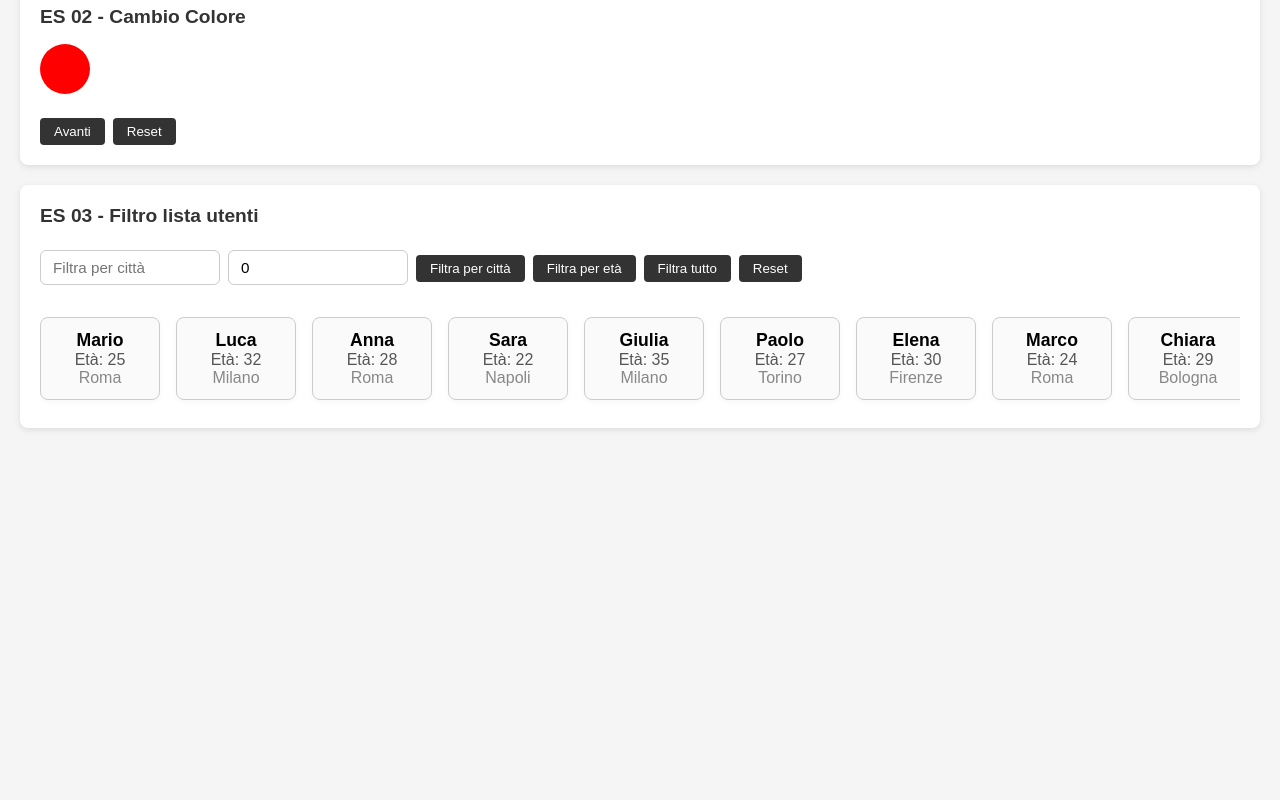
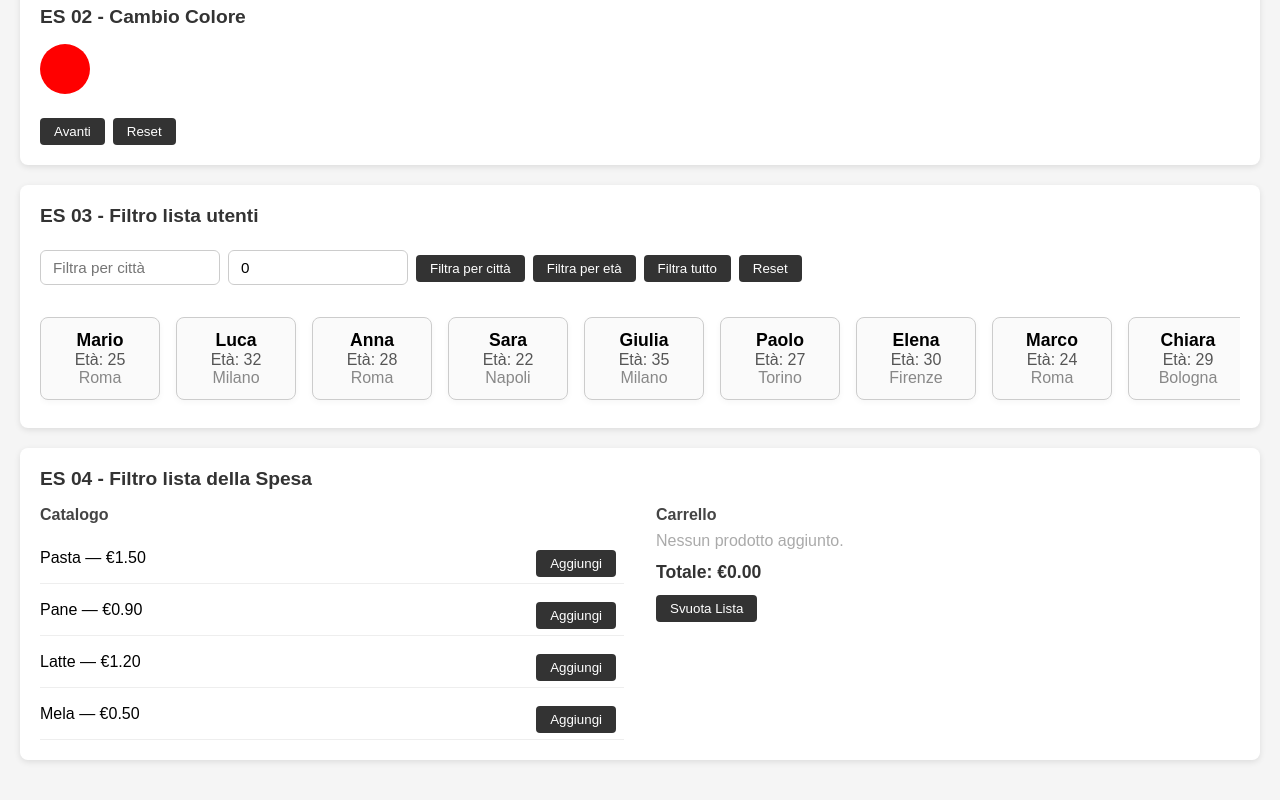
Before and after one commit to UmbertoCarbone/react_hook_ts, a React (Vite) app: page /useReducer in a window 1280 px wide. Shown: the part 286-1086 px from the top of the page. Before the commit the page ends 800 px from the top, so only its background shows below. Built offline with nearby package versions, Linux system fonts and the light colour scheme.

Commit message:
es 04 useReducer

```diff
--- a/src/App.jsx
+++ b/src/App.jsx
@@ -1,5 +1,10 @@
 import { BrowserRouter, Routes, Route } from "react-router-dom";
 import ReducePage from "./pages/ReducePage";
+import MemoPage from "./pages/MemoPage";
+import CallbackPage from "./pages/CallbackPage";
+import RefPage from "./pages/RefPage";
+import CustomHookPage from "./pages/CustomHookPage";
+import StoragePage from "./pages/StoragePage";
 import Homepage from "./pages/Homepage";
 function App() {
   return (
@@ -7,6 +12,11 @@ function App() {
       <Routes>
         <Route path="/" element={<Homepage />} />
         <Route path="/useReducer" element={<ReducePage />} />
+        <Route path="/useMemo" element={<MemoPage />} />
+        <Route path="/useCallback" element={<CallbackPage />} />
+        <Route path="/useRef" element={<RefPage />} />
+        <Route path="/customHook" element={<CustomHookPage />} />
+        <Route path="/storage" element={<StoragePage />} />
       </Routes>
     </BrowserRouter>
   );
--- /dev/null
+++ b/src/components/reducer/UseReducer04.jsx
@@ -0,0 +1,107 @@
+import { useReducer } from "react";
+
+//TODO:
+const catalogo = [
+  { id: 1, nome: "Pasta", prezzo: 1.5 },
+  { id: 2, nome: "Pane", prezzo: 0.9 },
+  { id: 3, nome: "Latte", prezzo: 1.2 },
+  { id: 4, nome: "Mela", prezzo: 0.5 },
+];
+
+//TODO:
+const initialState = { prodotti: [], totale: 0 };
+
+//TODO:
+function reducer(state, action) {
+  switch (action.type) {
+    case "AGGIUNGI": {
+      const nuoviProdotti = [...state.prodotti, action.payload];
+      return {
+        prodotti: nuoviProdotti,
+        totale: nuoviProdotti.reduce((acc, p) => acc + p.prezzo, 0),
+      };
+    }
+    case "RIMUOVI_ITEM": {
+      const rimuoviProdotto = state.prodotti.filter(
+        (p) => p.id !== action.payload,
+      );
+      return {
+        prodotti: rimuoviProdotto,
+        totale: rimuoviProdotto.reduce((acc, p) => acc + p.prezzo, 0),
+      };
+    }
+
+    case "SVUOTA_LISTA": {
+      return initialState;
+    }
+
+    default:
+      return state;
+  }
+}
+
+export default function UseReducer04() {
+  //TODO:
+  const [state, dispatch] = useReducer(reducer, initialState);
+
+
+
+  return (
+    <>
+      <div className="esercizio">
+        <h2>ES 04 - Filtro lista della Spesa</h2>
+
+        <div className="carrello-catalogo">
+          {/* Colonna sinistra: catalogo */}
+          <div className="carrello-sezione">
+            <h3>Catalogo</h3>
+            <ul>
+              {catalogo.map((product) => {
+                const giaAggiunto = state.prodotti.find((p) => p.id === product.id);
+                return (
+                  <li key={product.id}>
+                    <span>{product.nome} — €{product.prezzo.toFixed(2)}</span>
+                    <button
+                      className="btn-aggiungi"
+                      disabled={giaAggiunto}
+                      onClick={() => dispatch({ type: "AGGIUNGI", payload: product })}
+                    >
+                      Aggiungi
+                    </button>
+                  </li>
+                );
+              })}
+            </ul>
+          </div>
+
+          {/* Colonna destra: carrello */}
+          <div className="carrello-sezione">
+            <h3>Carrello</h3>
+            {state.prodotti.length === 0 ? (
+              <p style={{ color: "#aaa" }}>Nessun prodotto aggiunto.</p>
+            ) : (
+              state.prodotti.map((p) => (
+                <div key={p.id} className="carrello-item">
+                  <span>{p.nome} — €{p.prezzo.toFixed(2)}</span>
+                  <button
+                    className="btn-rimuovi"
+                    onClick={() => dispatch({ type: "RIMUOVI_ITEM", payload: p.id })}
+                  >
+                    Rimuovi
+                  </button>
+                </div>
+              ))
+            )}
+            <p className="carrello-totale">Totale: €{state.totale.toFixed(2)}</p>
+            <button
+              className="btn-svuota"
+              onClick={() => dispatch({ type: "SVUOTA_LISTA" })}
+            >
+              Svuota Lista
+            </button>
+          </div>
+        </div>
+      </div>
+    </>
+  );
+}
--- a/src/index.css
+++ b/src/index.css
@@ -90,6 +90,82 @@ body {
   background-color: #555;
 }
 
+/* --- Carrello ES04 --- */
+.carrello-catalogo {
+  display: flex;
+  gap: 32px;
+  align-items: flex-start;
+  flex-wrap: wrap;
+  margin-top: 12px;
+}
+
+.carrello-catalogo ul {
+  list-style: none;
+  padding: 0;
+  min-width: 220px;
+}
+
+.carrello-catalogo li {
+  display: flex;
+  align-items: center;
+  gap: 8px;
+  padding: 6px 0;
+  border-bottom: 1px solid #eee;
+}
+
+.carrello-catalogo li span {
+  flex: 1;
+}
+
+.carrello-sezione {
+  flex: 1;
+  min-width: 220px;
+}
+
+.carrello-sezione h3 {
+  font-size: 1rem;
+  margin-bottom: 8px;
+  color: #444;
+}
+
+.carrello-item {
+  display: flex;
+  align-items: center;
+  justify-content: space-between;
+  padding: 6px 0;
+  border-bottom: 1px solid #eee;
+}
+
+.carrello-totale {
+  margin-top: 12px;
+  font-size: 1.1rem;
+  font-weight: bold;
+  color: #333;
+}
+
+.btn-aggiungi:disabled {
+  opacity: 0.35;
+  cursor: not-allowed;
+  background-color: #999;
+}
+
+.btn-rimuovi {
+  background-color: #c0392b;
+}
+
+.btn-rimuovi:hover {
+  background-color: #e74c3c;
+}
+
+.btn-svuota {
+  background-color: #7f8c8d;
+  margin-top: 12px;
+}
+
+.btn-svuota:hover {
+  background-color: #95a5a6;
+}
+
 
 .esercizio {
     background-color: white;
--- /dev/null
+++ b/src/pages/CallbackPage.jsx
@@ -0,0 +1,12 @@
+
+
+export default function CallbackPage() {
+  return (
+    <>
+      <h1 className="esercizio" style={{ textAlign: "center" }}>
+        Esercizi con useCallback
+      </h1>
+
+    </>
+  );
+}
--- /dev/null
+++ b/src/pages/CustomHookPage.jsx
@@ -0,0 +1,12 @@
+
+
+export default function CustomHookPage() {
+  return (
+    <>
+      <h1 className="esercizio" style={{ textAlign: "center" }}>
+        Esercizi con Custom Hook
+      </h1>
+
+    </>
+  );
+}
--- a/src/pages/Homepage.jsx
+++ b/src/pages/Homepage.jsx
@@ -4,10 +4,18 @@ export default function Homepage() {
   return (
     <>
       <h1>Hook React:</h1>
-      <h3>UseReducer:</h3>
-      <Link to="/useReducer">
-        <button>Vai a useReducer</button>
-      </Link>
+      <h3>useReducer:</h3>
+      <Link to="/useReducer"><button>Vai a useReducer</button></Link>
+      <h3>useMemo:</h3>
+      <Link to="/useMemo"><button>Vai a useMemo</button></Link>
+      <h3>useCallback:</h3>
+      <Link to="/useCallback"><button>Vai a useCallback</button></Link>
+      <h3>useRef:</h3>
+      <Link to="/useRef"><button>Vai a useRef</button></Link>
+      <h3>Custom Hook:</h3>
+      <Link to="/customHook"><button>Vai a Custom Hook</button></Link>
+      <h3>Browser Storage:</h3>
+      <Link to="/storage"><button>Vai a Browser Storage</button></Link>
     </>
   );
 }
--- /dev/null
+++ b/src/pages/MemoPage.jsx
@@ -0,0 +1,12 @@
+
+
+export default function MemoPage() {
+  return (
+    <>
+      <h1 className="esercizio" style={{ textAlign: "center" }}>
+        Esercizi con useMemo
+      </h1>
+
+    </>
+  );
+}
--- a/src/pages/ReducePage.jsx
+++ b/src/pages/ReducePage.jsx
@@ -1,6 +1,7 @@
 import UseReducer01 from "../components/reducer/UseReducer01";
 import UseReducer02 from "../components/reducer/UseReducer02";
 import UseReducer03 from "../components/reducer/UseReducer03";
+import UseReducer04 from "../components/reducer/UseReducer04";
 
 export default function ReducePage() {
   return (
@@ -11,6 +12,7 @@ export default function ReducePage() {
       <UseReducer01 />
       <UseReducer02 />
       <UseReducer03 />
+      <UseReducer04 />
     </>
   );
 }
--- /dev/null
+++ b/src/pages/RefPage.jsx
@@ -0,0 +1,12 @@
+
+
+export default function RefPage() {
+  return (
+    <>
+      <h1 className="esercizio" style={{ textAlign: "center" }}>
+        Esercizi con useRef
+      </h1>
+
+    </>
+  );
+}
--- /dev/null
+++ b/src/pages/StoragePage.jsx
@@ -0,0 +1,12 @@
+
+
+export default function StoragePage() {
+  return (
+    <>
+      <h1 className="esercizio" style={{ textAlign: "center" }}>
+        Esercizi con Browser Storage
+      </h1>
+
+    </>
+  );
+}
```
Also changed, not shown: src/components/ref/UseRef01.jsx (added, +33 -0 lines), src/components/storage/UseStorage01.jsx (added, +67 -0 lines).
